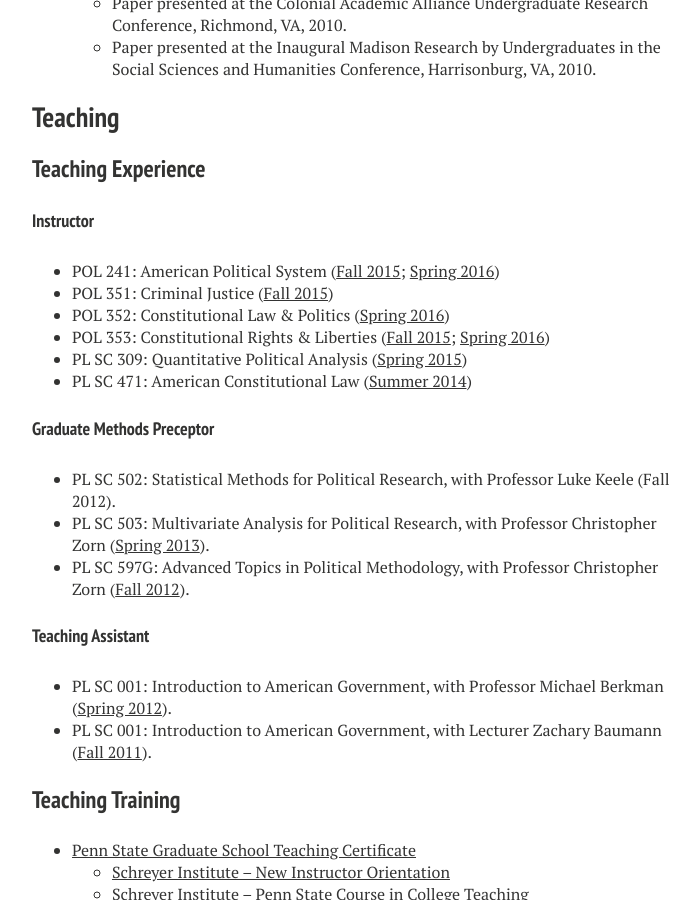
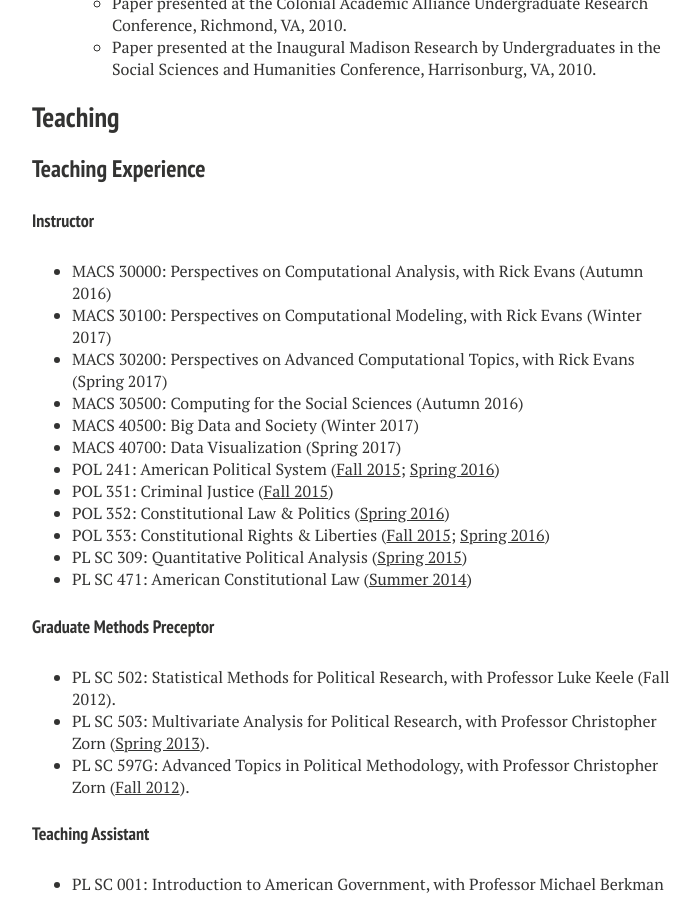
Before and after one commit to bensoltoff/old-bensoltoff.github.io, a Jekyll site: the page built from about/cv/index.md, in a window 1280 px wide and 900 px high, scrolled down 2416 px. Shown: the whole window, without its empty margins (288-987 px from the left). Built offline with Jekyll 4.4.1, drawn with Linux system fonts in a browser that asks for light colours; nearby versions of some CDN libraries; library files that are not in the unit come from our copies; some of the changed text lies outside the part shown.

Commit message:
Update CV address

```diff
--- a/about/cv/index.md
+++ b/about/cv/index.md
@@ -5,10 +5,10 @@
 comments: false
 ---
 
-Department of Political Science    | Phone: (513)-529-3298
-Miami University                   | Office: 317 Harrison Hall
-218 Harrison Hall                  | [ben@bensoltoff.com](mailto:ben@bensoltoff.com)
-Oxford, OH 45056                   |
+Social Sciences Division          | Phone: (773)-702-9360
+University of Chicago             | Office: 249 Saieh Hall
+5730 S. Woodlawn Ave              | [ben@bensoltoff.com](mailto:ben@bensoltoff.com)
+Chicago, IL 60637                 |
 
 
 ## Education
@@ -85,6 +85,12 @@
 
 #### Instructor
 
+* MACS 30000: Perspectives on Computational Analysis, with Rick Evans (Autumn 2016)
+* MACS 30100: Perspectives on Computational Modeling, with Rick Evans (Winter 2017)
+* MACS 30200: Perspectives on Advanced Computational Topics, with Rick Evans (Spring 2017)
+* MACS 30500: Computing for the Social Sciences (Autumn 2016)
+* MACS 40500: Big Data and Society (Winter 2017)
+* MACS 40700: Data Visualization (Spring 2017)
 * POL 241: American Political System ([Fall 2015](https://drive.google.com/a/bensoltoff.com/file/d/0ByLziL7vt0rqb3NDR2haV20yTzg/view); [Spring 2016](https://drive.google.com/file/d/0ByLziL7vt0rqcnItSHBJU2VFcFE/view?usp=sharing))
 * POL 351: Criminal Justice ([Fall 2015](https://drive.google.com/a/bensoltoff.com/file/d/0ByLziL7vt0rqS2xkUDN0aGF3WEk/view))
 * POL 352: Constitutional Law & Politics ([Spring 2016](https://drive.google.com/file/d/0ByLziL7vt0rqcUtWTnNqMFZkNjQ/view?usp=sharing))
```
